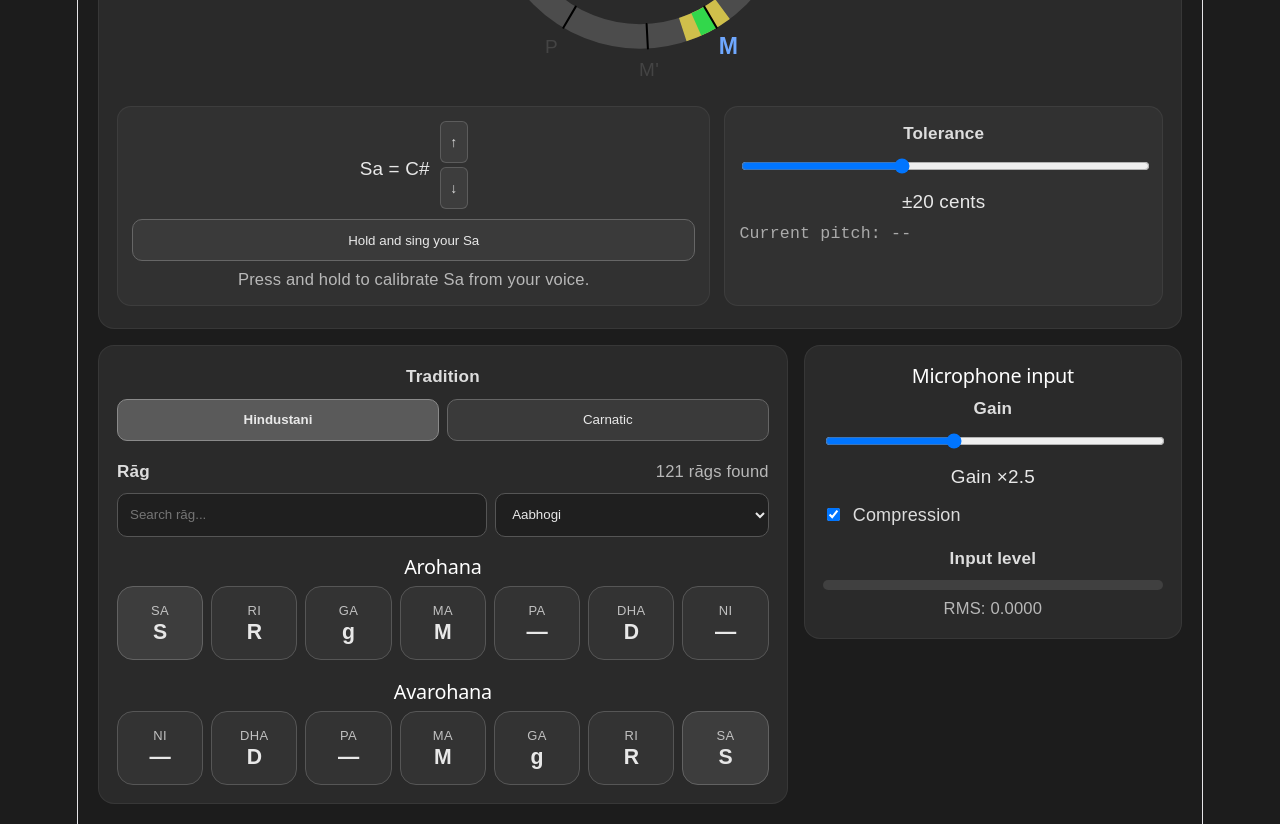
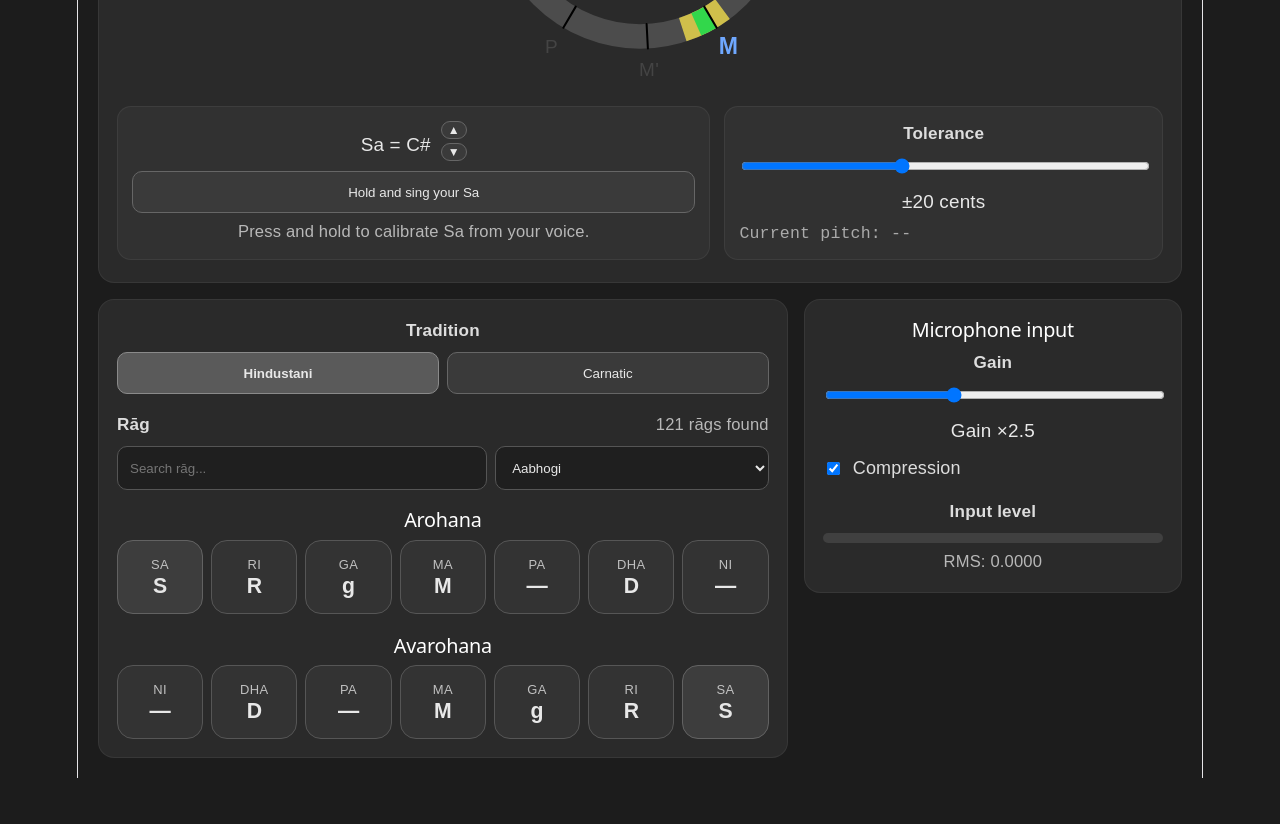
Before and after one commit to giammarco-volta/swara-tuner, a React (Vite) app: page / in a window 1280 px wide. Shown: the part 1680-2504 px from the top of the page. After the commit the page ends 2458 px from the top, so only its background shows below. Built offline with nearby package versions, Linux system fonts and the light colour scheme.

Commit message:
refined arrows sa calibration

```diff
--- a/src/App.css
+++ b/src/App.css
@@ -884,16 +884,15 @@ tr:nth-child(14) {
 }
 
 .sa-nudge-button {
-  width: 28px;
-  height: 22px;
+  width: 26px;
+  min-height: unset;
+  height: 18px;
   padding: 0;
-  border-radius: 6px;
-  border: 1px solid rgba(255, 255, 255, 0.16);
-  background: rgba(255, 255, 255, 0.06);
-  color: #dcdcdc;
-  font-size: 14px;
-  line-height: 1;
-  cursor: pointer;
+  font-size: 12px;
+  line-height: 1;      /* fondamentale */
+  display: flex;
+  align-items: center; /* centra verticalmente */
+  justify-content: center;
 }
 
 .sa-nudge-button:hover {
--- a/src/TunerApp.tsx
+++ b/src/TunerApp.tsx
@@ -1014,29 +1014,6 @@ export default function TunerApp() {
 
     return frequency;
   }
-
-  // function frequencyToMidiFloat(frequencyHz: number): number {
-  //   return 69 + 12 * Math.log2(frequencyHz / 440);
-  // }
-
-  // function formatWesternNoteWithCents(frequencyHz: number): string {
-  //   const noteNames = ["C", "C#", "D", "D#", "E", "F", "F#", "G", "G#", "A", "A#", "B"];
-
-  //   const midiFloat = frequencyToMidiFloat(frequencyHz);
-  //   const midiRounded = Math.round(midiFloat);
-
-  //   const pitchClass = ((midiRounded % 12) + 12) % 12;
-  //   const cents = Math.round((midiFloat - midiRounded) * 100);
-
-  //   const note = noteNames[pitchClass];
-
-  //   if (Math.abs(cents) <= 1) {
-  //     return note;
-  //   }
-
-  //   const sign = cents >= 0 ? "+" : "";
-  //   return `${note} ${sign}${cents} cents`;
-  // }
 
   function buildArohana(choices: OrderedScaleChoices): SwaraId[] {
     const result: SwaraId[] = ["Sa"];
@@ -1682,7 +1659,7 @@ export default function TunerApp() {
                     aria-label="Increase Sa by 10 cents"
                     title="Increase Sa by 10 cents"
                   >
-                    ↑
+                    ▲
                   </button>
 
                   <button
@@ -1692,7 +1669,7 @@ export default function TunerApp() {
                     aria-label="Decrease Sa by 10 cents"
                     title="Decrease Sa by 10 cents"
                   >
-                    ↓
+                    ▼
                   </button>
                 </div>
               </div>
```
